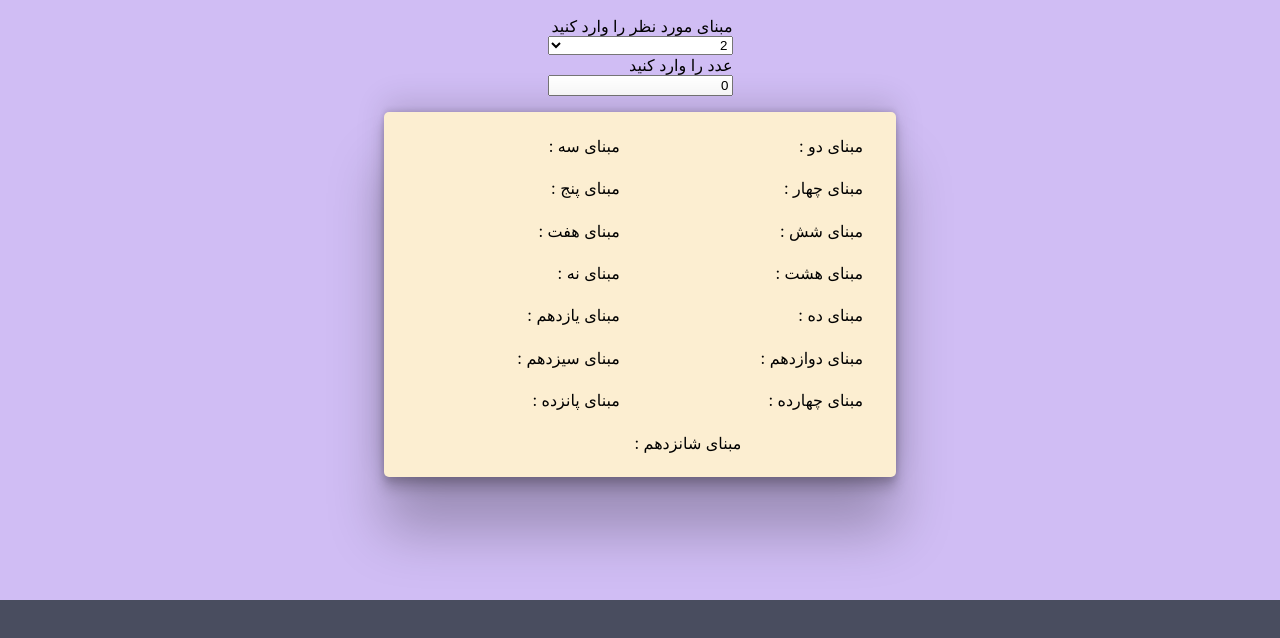
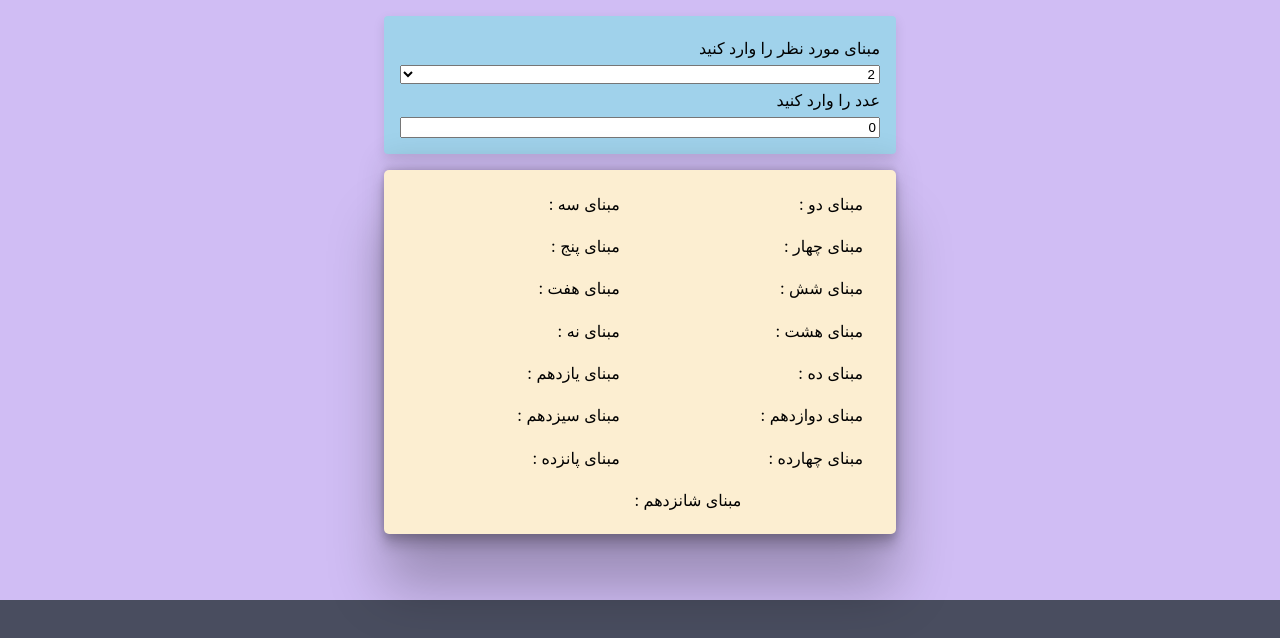
Before and after one commit to nimarhmti/homeWork2, a Next.js app: page /Components/Question2 in a window 1280 px wide. Shown: the top 638 px of the page. Built offline with nearby package versions, Linux system fonts and the light colour scheme.

Commit message:
fix question two ui styles

```diff
--- a/pages/Components/Question2/QuestionTwo.module.css
+++ b/pages/Components/Question2/QuestionTwo.module.css
@@ -12,6 +12,14 @@
   display: flex;
   direction: rtl;
   flex-direction: column;
+  background-color: #a0d2eb;
+  width: 40%;
+  padding: 1rem;
+  border-radius: 4px;
+  box-shadow: rgba(0, 0, 0, 0.1) 0px 4px 12px;
+}
+.input__section label {
+  margin: 0.4rem 0;
 }
 .base__list {
   display: flex;
@@ -26,6 +34,7 @@
   padding: 0.8rem;
   background-color: #fceed1;
 }
+
 .base__list p {
   width: 45%;
   padding: 8px;
```
